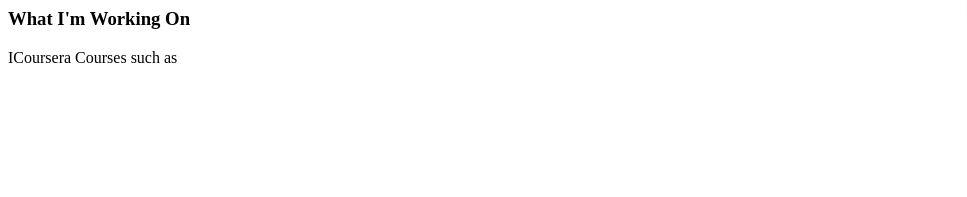
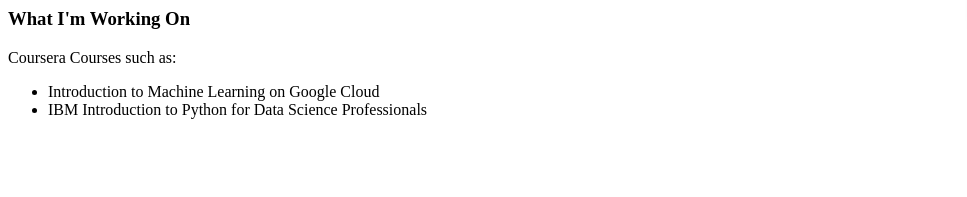
Before and after one commit to michaeljardine88-lgtm/michaeljardine88.github.io, a plain HTML site: page index.html in a window 1280 px wide. Shown: the part 299-496 px from the top of the page, 0-967 px from the left. Drawn offline with Linux system fonts and the light colour scheme.

Commit message:
Update index.html
Updated Coursework Text and fixed errors

```diff
--- a/index.html
+++ b/index.html
@@ -16,7 +16,11 @@
                     <p>Hello! My name is Michael Jardine and I currently live in Dallas, TX with my beautiful wife and two dogs. I am currently a sales channel manager in the alcohol beverage industry. However I am currently working to acquire the skills necessary to transition into a career in data science and machine learning.
                     </p>
                 <h3>What I'm Working On</h3>
-                    <p>ICoursera Courses such as
+                    <p>Coursera Courses such as:
+                        <ul>
+                            <li>Introduction to Machine Learning on Google Cloud</li>
+                            <li>IBM Introduction to Python for Data Science Professionals</li>
+                        </ul>
                     </p>
             </div>
 
```
